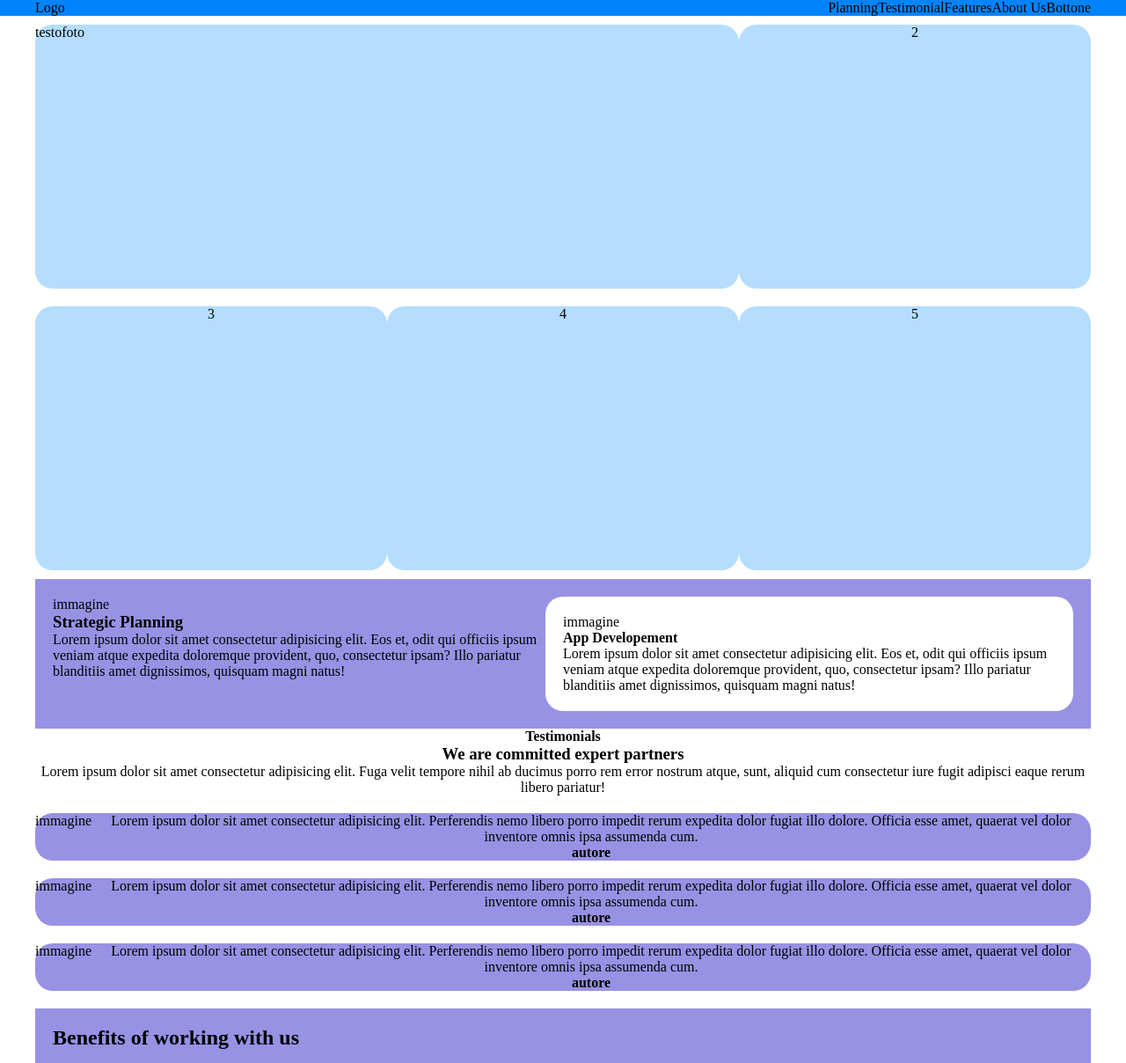
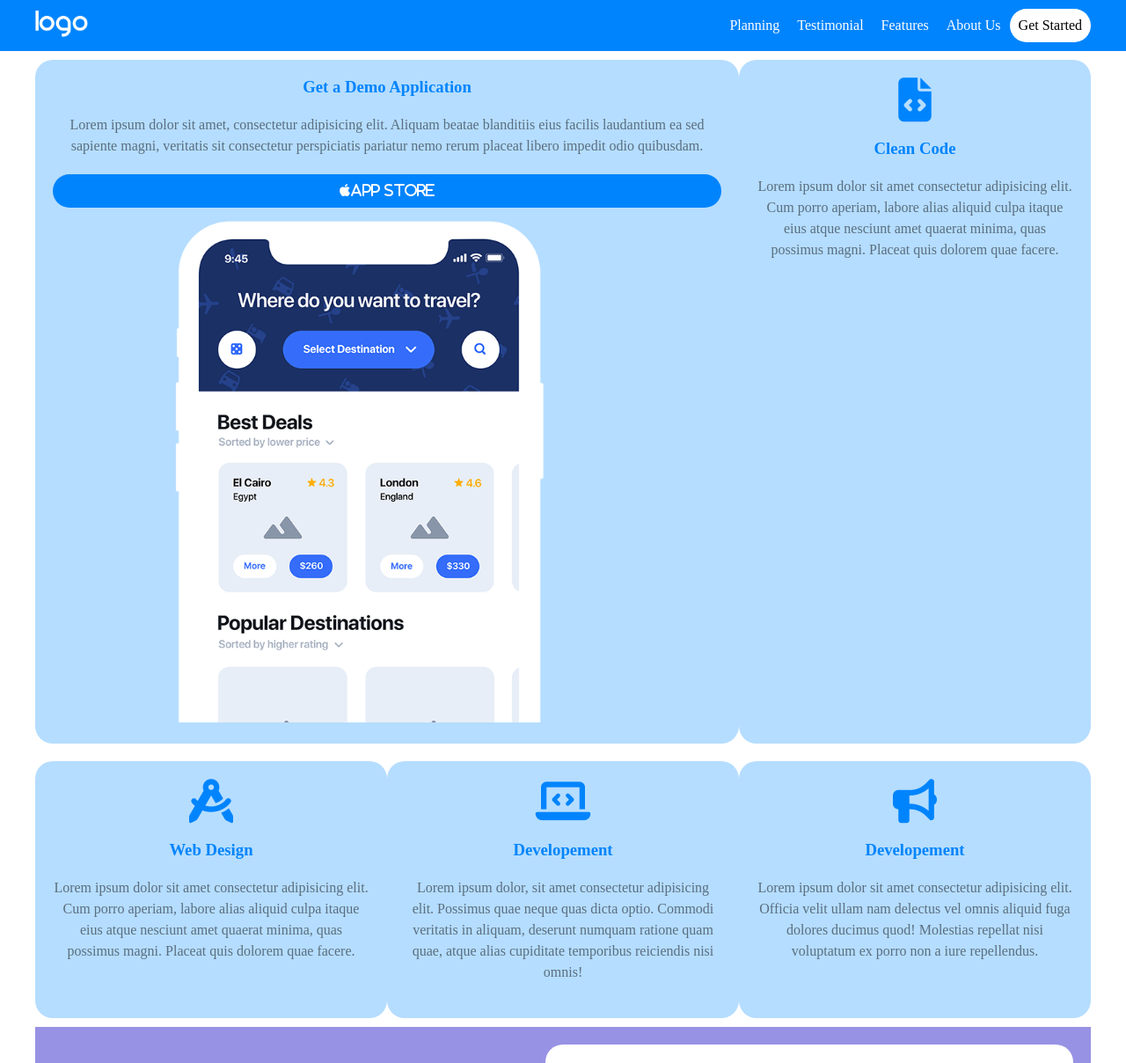
Before and after one commit to CosimoPetrarca/htmlcss-responsive-layout, a plain HTML site: page index.html in a window 1280 px wide. Shown: the top 1208 px of the page at 88% size. Drawn offline with Linux system fonts and the light colour scheme.

Commit message:
fine prima sezione

```diff
--- a/css/style.css
+++ b/css/style.css
@@ -32,16 +32,51 @@
     list-style-type: none;
 }
 
+img{
+    width: 100%;
+}
+
+p{
+    line-height: 1.5;
+}
+
+.awesome{
+    color: #0084fd;
+    font-size: 50px;
+    padding-bottom: 20px;
+}
 /*---------
    Header
 -----------*/
 
 header{
     background-color: #0084fd;
+    color: white;
+}
+
+.header-text{
+    align-items: center;
+    padding: 10px 0;
 }
 
 .list{
     display: none;
+    color: white;
+}
+
+li{
+    padding: 0 10px;
+}
+
+li:last-child{
+    background-color: white;
+    color: black;
+    border-radius: 20px;
+    padding: 10px;
+}
+
+ul{
+    align-items: center;
 }
 
 /* desktop */
@@ -67,22 +102,37 @@ header{
 
 .box{
     width: 100%;
-    height: 300px; /* debug */
     background-color: #b5ddff;
     border-radius: 20px;
     margin: 10px 0;
+    padding: 20px;
+}
+
+.box h3{
+    color: #0084fd;
+}
+
+.box p{
+    color: #5a6e7f;
+    padding: 20px 0;
 }
 
 .section1{
     text-align: center;
 }
 
-/* tablet */
+.button-apple{
+    background-color: #0084fd;
+    color: white;
+    border-radius: 20px;
+    padding: 10px;
+}
+
+
 @media screen and (min-width:768px) {
 
     .box{
         width: calc(100% /3);
-        height: 300px; /* debug */
         background-color: #b5ddff;
         border-radius: 20px;
     }
@@ -92,6 +142,19 @@ header{
         display: flex;
         flex-wrap: wrap;
     }
+
+    img{
+        width: 75%;
+    }
+}
+
+@media screen and (min-width:992px) {
+
+   img{
+    width: 75%;
+   }
+
+
 }
 
 /*---------
--- a/index.html
+++ b/index.html
@@ -4,21 +4,24 @@
     <meta charset="UTF-8">
     <meta http-equiv="X-UA-Compatible" content="IE=edge">
     <meta name="viewport" content="width=device-width, initial-scale=1.0">
+    <link rel="stylesheet" href="https://cdnjs.cloudflare.com/ajax/libs/font-awesome/6.2.1/css/all.min.css" integrity="sha512-MV7K8+y+gLIBoVD59lQIYicR65iaqukzvf/nwasF0nqhPay5w/9lJmVM2hMDcnK1OnMGCdVK+iQrJ7lzPJQd1w==" crossorigin="anonymous" referrerpolicy="no-referrer" />
     <title>Responsive Layout</title>
     <link rel="stylesheet" href="css/style.css">
 </head>
 <body>
     <header class="conteiner">
-        <div class="flex between">
-            <div>Logo</div>
-            <div class="hamburger">Hamburger</div>
+        <div class="flex between header-text">
+            <div>
+                <img src="img/logo.png" alt="logo">
+            </div>
+            <div class="hamburger"><i class="fa-solid fa-bars"></i></div>
             <div class="list">
                 <ul class="flex">
                     <li>Planning</li>
                     <li>Testimonial</li>
                     <li>Features</li>
                     <li>About Us</li>
-                    <li>Bottone</li>
+                    <li>Get Started</li>
                 </ul>
             </div>
         </div>
@@ -27,20 +30,44 @@
         <!-- sezione 1 -->
         <section class="flex wrap section1">
             <div class="box">
-                <div>testo</div>
-                <div>foto</div>
+                <div>
+                    <h3>Get a Demo Application</h3>
+                    <p>Lorem ipsum dolor sit amet, consectetur adipisicing elit. Aliquam beatae blanditiis eius facilis laudantium ea sed sapiente magni, veritatis sit consectetur perspiciatis pariatur nemo rerum placeat libero impedit odio quibusdam.</p>
+                    <div class="button-apple"><i class="fa-brands fa-apple">App Store</i></div>
+                </div>
+                <div>
+                    <img src="img/phone.png" alt="phone">
+                </div>
             </div>
-            <div class="box">2</div>
-            <div class="box">3</div>
-            <div class="box">4</div>
-            <div class="box">5</div>
+            <div class="box">
+                <i class="fa-solid fa-file-code awesome"></i>
+                <h3>Clean Code</h3>
+                <p>Lorem ipsum dolor sit amet consectetur adipisicing elit. Cum porro aperiam, labore alias aliquid culpa itaque eius atque nesciunt amet quaerat minima, quas possimus magni. Placeat quis dolorem quae facere.</p>
+            </div>
+            <div class="box">
+                <i class="fa-solid fa-compass-drafting awesome"></i>
+                <h3>Web Design</h3>
+                <p>Lorem ipsum dolor sit amet consectetur adipisicing elit. Cum porro aperiam, labore alias aliquid culpa itaque eius atque nesciunt amet quaerat minima, quas possimus magni. Placeat quis dolorem quae facere.</p>
+            </div>
+            <div class="box">
+                <i class="fa-solid fa-laptop-code awesome"></i>
+                <h3>Developement</h3>
+                <p>Lorem ipsum dolor, sit amet consectetur adipisicing elit. Possimus quae neque quas dicta optio. Commodi veritatis in aliquam, deserunt numquam ratione quam quae, atque alias cupiditate temporibus reiciendis nisi omnis!</p>
+            </div>
+            <div class="box">
+                <i class="fa-solid fa-bullhorn awesome"></i>
+                <h3>Developement</h3>
+                <p>Lorem ipsum dolor sit amet consectetur adipisicing elit. Officia velit ullam nam delectus vel omnis aliquid fuga dolores ducimus quod! Molestias repellat nisi voluptatum ex porro non a iure repellendus.</p>
+            </div>
         </section>
         <!-- /sezione 1 -->
 
         <!-- sezione 2 -->
         <section class="section2">
             <div>
-                <div>immagine</div>
+                <div>
+                    <img src="" alt="">
+                </div>
                 <h3>Strategic Planning</h3>
                 <p>Lorem ipsum dolor sit amet consectetur adipisicing elit. Eos et, odit qui officiis ipsum veniam atque expedita doloremque provident, quo, consectetur ipsam? Illo pariatur blanditiis amet dignissimos, quisquam magni natus!</p>
             </div>
```
Also changed, not shown: img/logo.png (added), img/phone.png (added).
